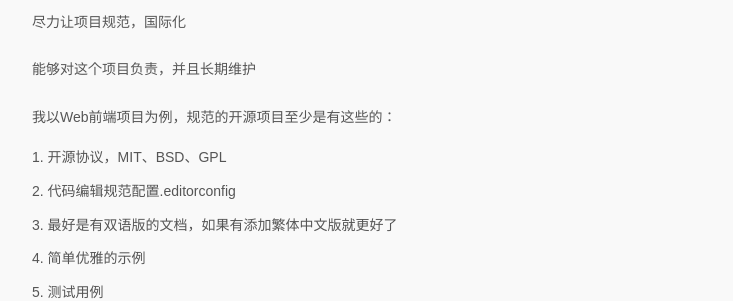
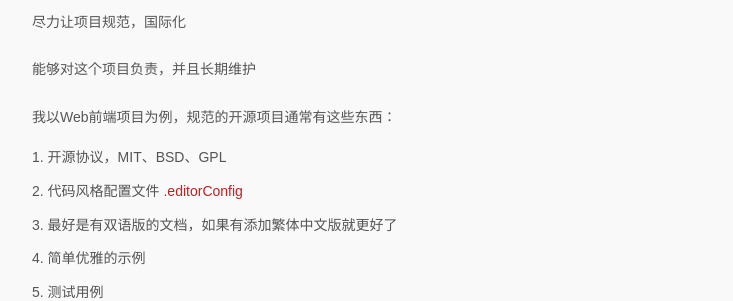
Before and after one commit to linkgod/linkgod.github.io, a Jekyll site: the page built from _posts/2013-12-01-step-in-open-source-world.md, in a window 1280 px wide and 900 px high, scrolled down 5214 px. Shown: the part 151-452 px from the top of the window, without its empty margins (268-1001 px from the left). Built offline with Jekyll 4.4.1, drawn with Linux system fonts in a browser that asks for light colours; some web fonts are replaced; Markdown is read by kramdown in place of the engine named in the settings; comment, search, counter and statistics services are not loaded.

Commit message:
Update 2013-12-01-step-in-open-source-world.md

```diff
--- a/_posts/2013-12-01-step-in-open-source-world.md
+++ b/_posts/2013-12-01-step-in-open-source-world.md
@@ -218,10 +218,10 @@ GitHub上有全世界上各种最顶尖的程序员，有各种顶尖的代码
 
 能够对这个项目负责，并且长期维护
 
-我以Web前端项目为例，规范的开源项目至少是有这些的：
+我以Web前端项目为例，规范的开源项目通常有这些东西：
 
 1. 开源协议，MIT、BSD、GPL
-2. 代码编辑规范配置.editorconfig
+2. 代码风格配置文件 [.editorConfig](http://editorconfig.org/)
 3. 最好是有双语版的文档，如果有添加繁体中文版就更好了
 4. 简单优雅的示例
 5. 测试用例
```
